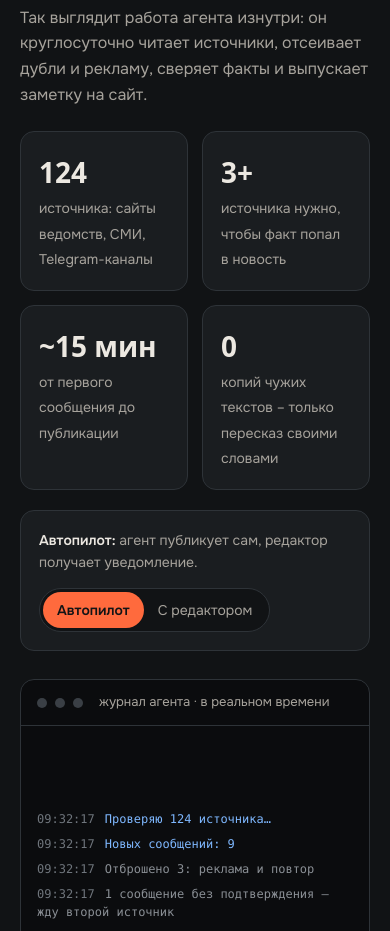
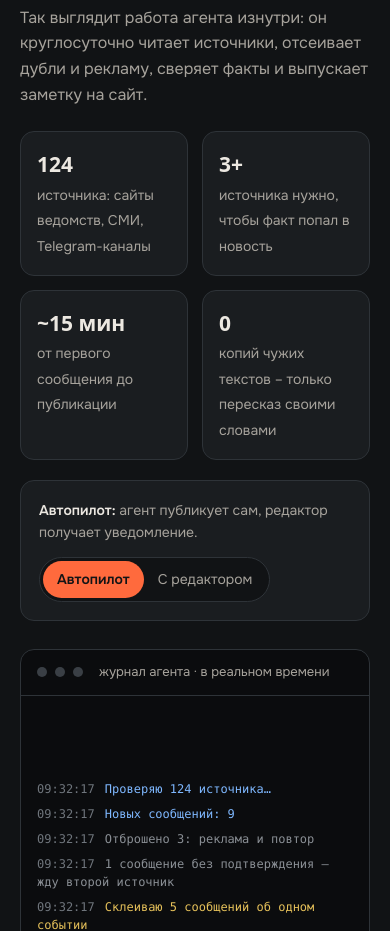
Before and after one commit to Vladislav-JB/ai-novosti, a plain HTML site: page index.html in a window 390 px wide. Shown: the part 9520-10451 px from the top of the page. Drawn offline with Linux system fonts and the light colour scheme; a web font is replaced by a local one.

Commit message:
Цифры пульта на телефоне в одну строку
Co-Authored-By: Claude Opus 5.5 <noreply@anthropic.com>

```diff
--- a/index.html
+++ b/index.html
@@ -182,6 +182,8 @@ textarea{min-height:120px;resize:vertical}
   .sec{padding:48px 0}
   .form{padding:20px}
   .log{height:320px;font-size:12px}
+  .stat{padding:16px}
+  .stat b{font-size:21px;white-space:nowrap}
   .modal{padding:0}
   .modal__box{border-radius:0;min-height:100%}
   .modal__in{padding:22px 20px 28px}
```
